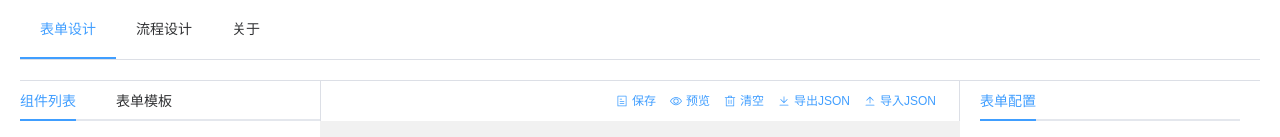
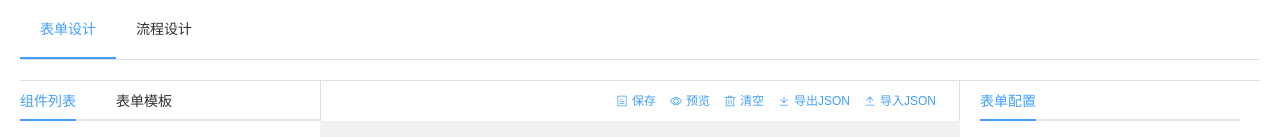
Before and after one commit to coder-zyk/vue-ts-vite-element, a Vue app: page /form in a window 1280 px wide. Shown: the top 137 px of the page. Built offline with nearby package versions, Linux system fonts and the light colour scheme.

Commit message:
优化网页标题,跟随路由变化

```diff
--- a/index.html
+++ b/index.html
@@ -4,7 +4,7 @@
     <meta charset="UTF-8" />
     <link rel="icon" href="/favicon.ico" />
     <meta name="viewport" content="width=device-width, initial-scale=1.0" />
-    <title>Vite App</title>
+    <title>首页</title>
   </head>
   <body>
     <div id="app"></div>
--- a/src/components/navbar/index.vue
+++ b/src/components/navbar/index.vue
@@ -3,17 +3,16 @@ import { ref } from 'vue'
 
 const activeIndex = ref('/form')
 const handleSelect = (key: string, keyPath: string[]) => {
-  console.log(key, keyPath)
 }
 </script>
 
 <template>
-  <el-menu :default-active="activeIndex" class="el-menu-demo" mode="horizontal" @select="handleSelect" router>
+  <el-menu :default-active="activeIndex" mode="horizontal" @select="handleSelect" router>
     <el-menu-item index="/form">表单设计</el-menu-item>
     <el-menu-item index="/flow">流程设计</el-menu-item>
-    <el-menu-item index="4">关于</el-menu-item>
   </el-menu>
 </template>
 
 <style scoped lang='scss'>
+
 </style>
--- a/src/router/index.ts
+++ b/src/router/index.ts
@@ -1,5 +1,4 @@
 import { createRouter, createWebHistory } from 'vue-router'
-import Home from '@/views/index.vue'
 
 const router = createRouter({
   history: createWebHistory(import.meta.env.BASE_URL),
@@ -12,6 +11,9 @@ const router = createRouter({
         {
           name: 'form',
           path: '/form',
+          meta: {
+            title: 'form-design'
+          },
           component: () => import('@/views/form/index.vue')
         }
       ],
@@ -19,9 +21,16 @@ const router = createRouter({
     {
       path: '/flow',
       name: 'flow',
+      meta: {
+        title: 'flow-design'
+      },
       component: () => import('@/views/flow/index.vue')
     },
   ]
 })
-
+router.beforeEach((to, from) => {
+  if (to.meta.title) {
+    document.title = to.meta.title as string
+  }
+})
 export default router
```
